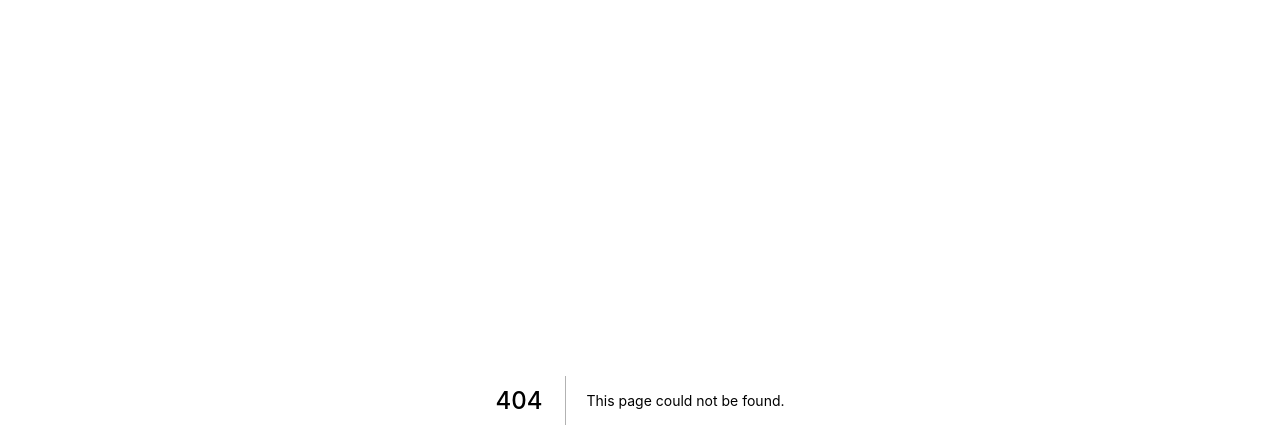
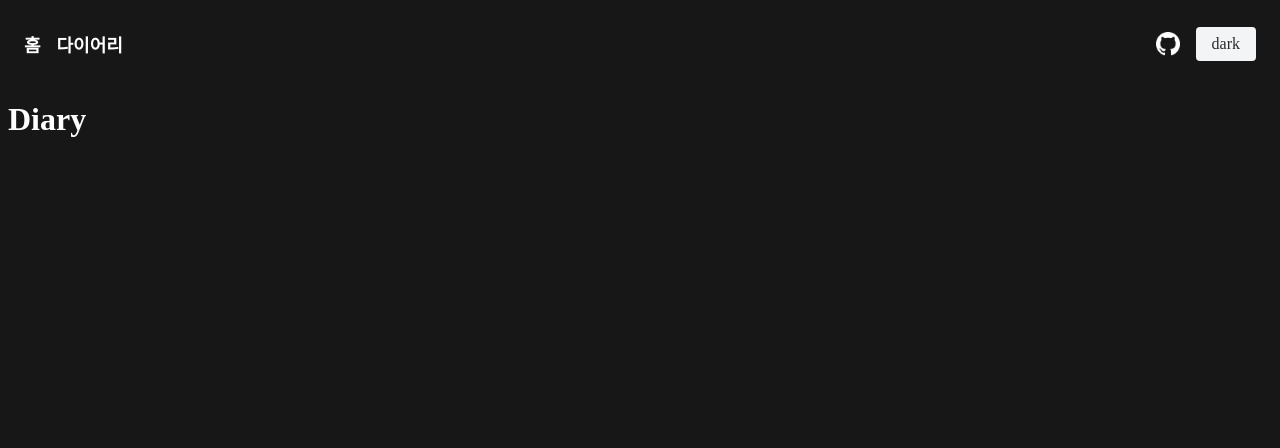
Before and after one commit to pa-rang/clock-weather-app, a Next.js app: page /diary in a window 1280 px wide. Before the commit this address had no page. Shown: the top 448 px of the page. Built offline with nearby package versions, Linux system fonts and the light colour scheme.

Commit message:
feat(Header): add menu navigator

```diff
--- a/components/Header.tsx
+++ b/components/common/Header.tsx
@@ -1,9 +1,10 @@
 import React, { ReactElement } from "react";
 import styled from "@emotion/styled";
-import { colors } from "../lib/constants/colors";
+import { colors } from "../../lib/constants/colors";
 import { css, Global } from "@emotion/react";
-import GoToGithub from "./GoToGithub";
-import useTheme from "../hooks/useTheme";
+import GoToGithub from "../GoToGithub";
+import useTheme from "../../hooks/useTheme";
+import { useRouter } from "next/router";
 
 const Styled = {
   Root: styled.div`
@@ -12,6 +13,16 @@ const Styled = {
     align-items: center;
     padding: 0 16px;
     height: 72px;
+    div:nth-of-type(1) {
+      display: flex;
+      align-items: center;
+      & > div {
+        cursor: pointer;
+        font-size: 18px;
+        font-weight: bold;
+        margin-right: 16px;
+      }
+    }
     div:nth-of-type(2) {
       display: flex;
       align-items: center;
@@ -35,6 +46,7 @@ function Header(): ReactElement {
   const { theme, setTheme } = useTheme();
   const backgroundColor = theme === "light" ? "#fff" : "#171717";
   const fontColor = theme === "light" ? "#202020" : "#fff";
+  const router = useRouter();
 
   const toggleTheme = () => {
     if (theme === "dark") setTheme("light");
@@ -43,7 +55,10 @@ function Header(): ReactElement {
 
   return (
     <Styled.Root>
-      <div />
+      <div>
+        <div onClick={() => router.push("/")}>홈</div>
+        <div onClick={() => router.push("/diary")}>다이어리</div>
+      </div>
       <div>
         <GoToGithub />
         <Styled.DarkModeToggle onClick={toggleTheme}>
--- /dev/null
+++ b/pages/diary.tsx
@@ -0,0 +1,15 @@
+import React, { ReactElement } from "react";
+import Header from "../components/common/Header";
+
+interface Props {}
+
+function Diary({}: Props): ReactElement {
+  return (
+    <>
+      <Header />
+      <h1>Diary</h1>
+    </>
+  );
+}
+
+export default Diary;
--- a/pages/index.tsx
+++ b/pages/index.tsx
@@ -2,7 +2,7 @@ import styled from "@emotion/styled";
 import React from "react";
 import Clock from "../components/Clock";
 import GithubProfileFinder from "../components/GithubProfileFinder";
-import Header from "../components/Header";
+import Header from "../components/common/Header";
 import Weather from "../components/Weather";
 
 const Styled = {
```
